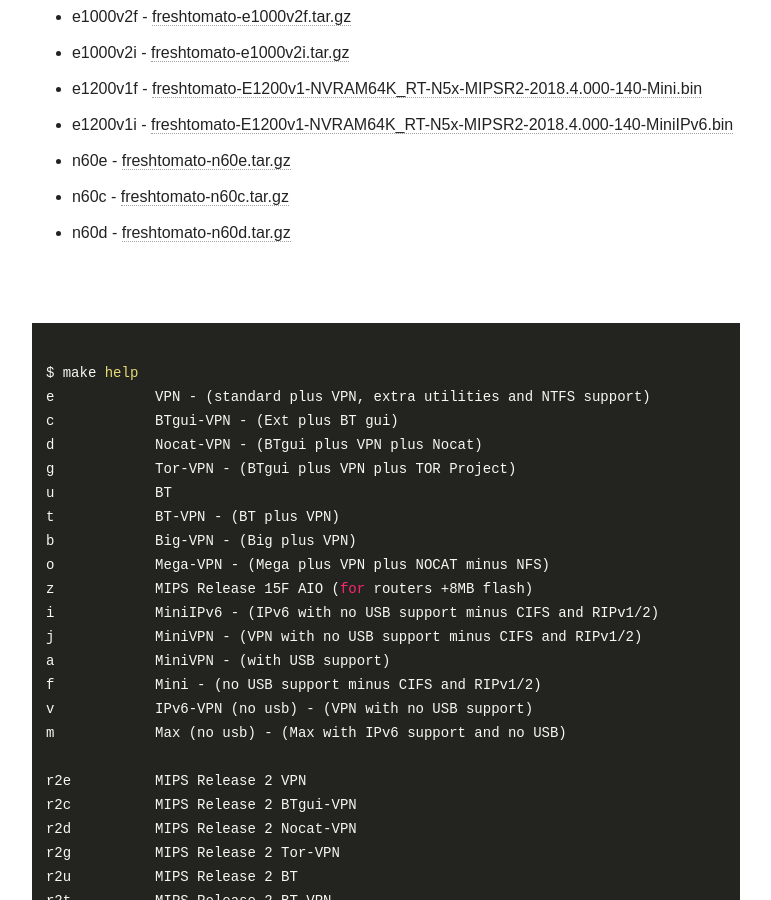
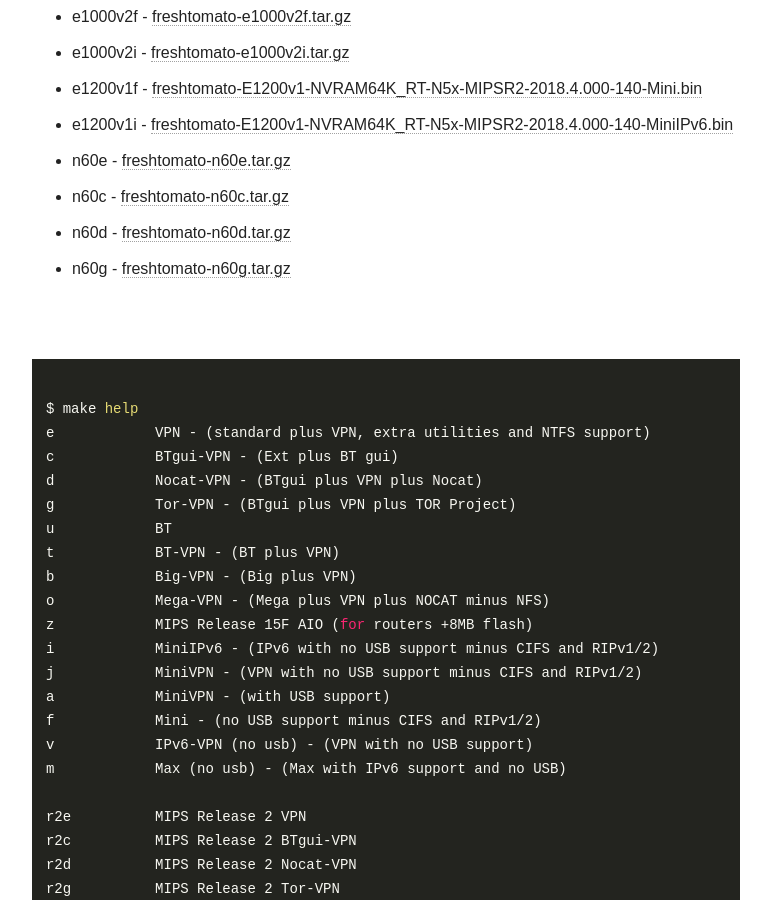
Before and after one commit to oglopss/freshtomato-mips-ci-jekyll, a Jekyll site: the page built from index.html, in a window 1280 px wide and 900 px high, scrolled down 1027 px. Shown: the whole window, without its empty margins (254-1025 px from the left). Built offline with Jekyll 4.4.1, drawn with Linux system fonts in a browser that asks for light colours; nearby versions of some CDN libraries.

Commit message:
Travis build 16 n60g pushed to gh-pages

```diff
--- a/_data/ss.yml
+++ b/_data/ss.yml
@@ -18,3 +18,4 @@
   - 0016 n60e freshtomato-n60e.tar.gz
   - 0017 n60c freshtomato-n60c.tar.gz
   - 0018 n60d freshtomato-n60d.tar.gz
+  - 0019 n60g freshtomato-n60g.tar.gz
```
